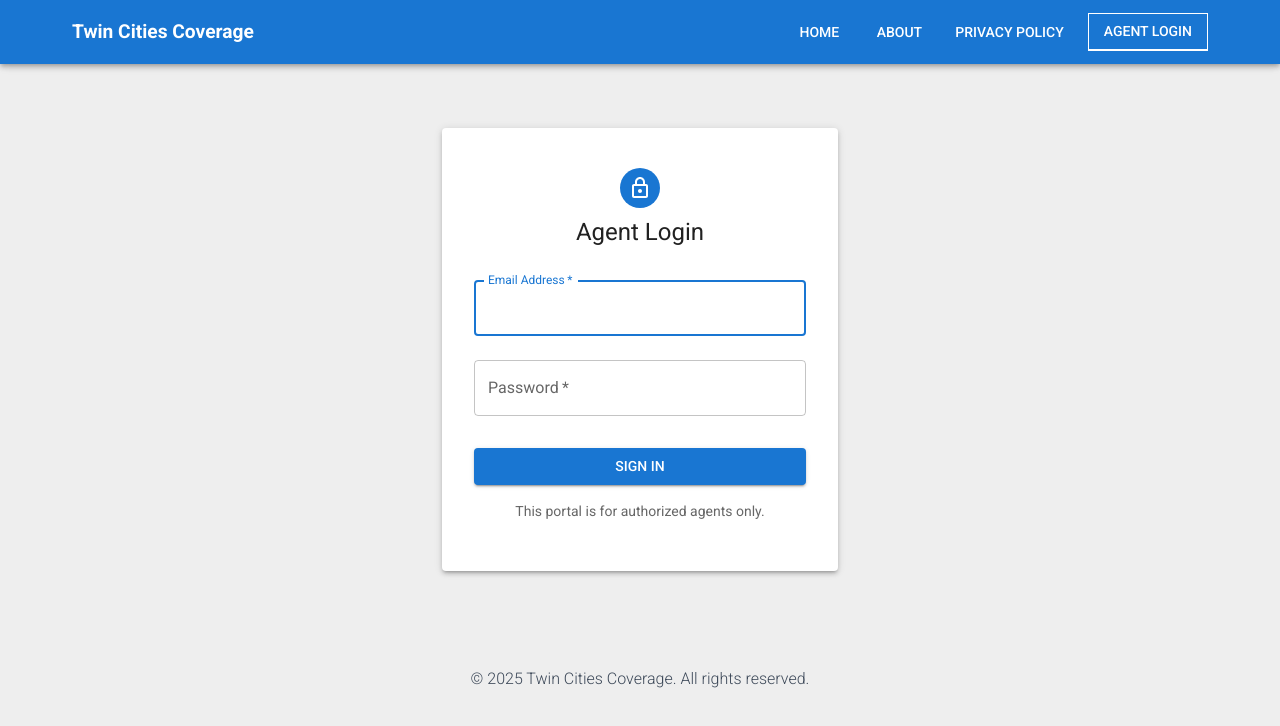
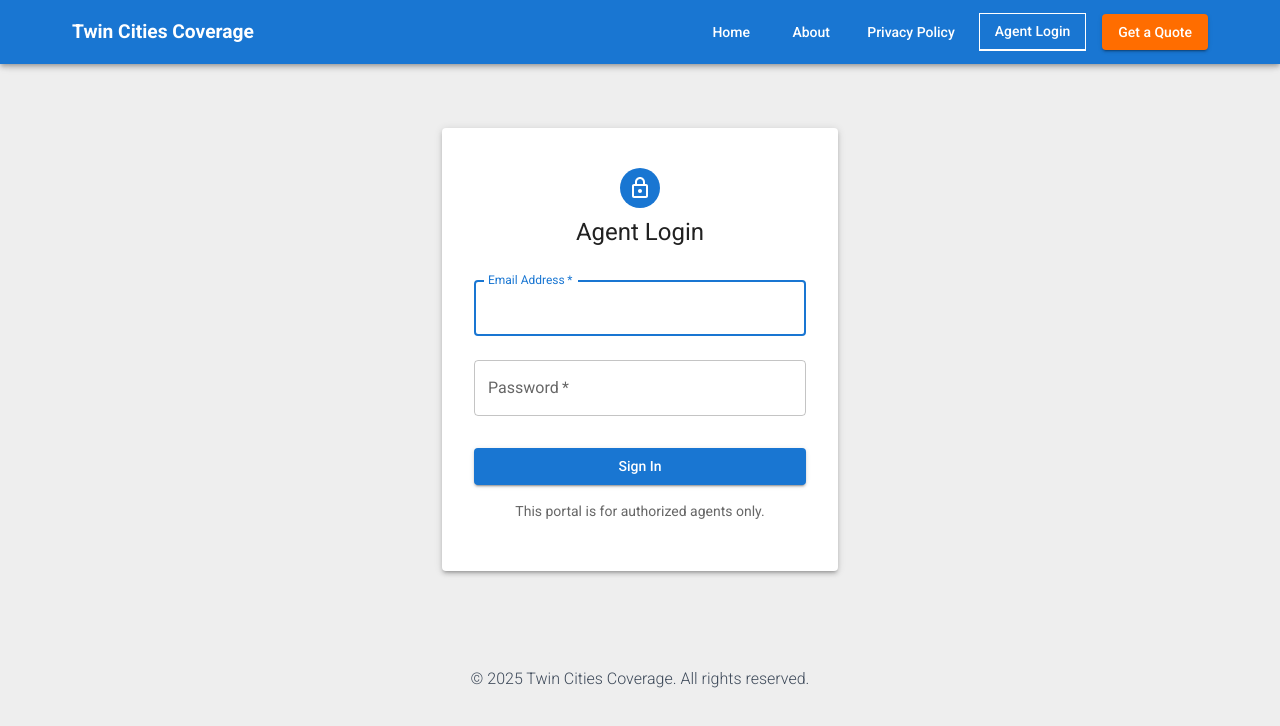
Before and after one commit to jakenelwood/t-c-coverage, a Next.js app: page /login in a window 1280 px wide. Shown: the top 726 px of the page. Built offline with nearby package versions, Linux system fonts and the light colour scheme.

Commit message:
Add Get a Quote button to navbar and custom theme

```diff
--- a/components/Layout.js
+++ b/components/Layout.js
@@ -25,6 +25,15 @@ const NavButton = styled(Button)(({ theme }) => ({
   margin: theme.spacing(0, 1),
 }));
 
+const QuoteButton = styled(Button)(({ theme }) => ({
+  color: 'white',
+  margin: theme.spacing(0, 1),
+  backgroundColor: theme.palette.secondary.main,
+  '&:hover': {
+    backgroundColor: theme.palette.secondary.dark,
+  }
+}));
+
 const LogoButton = styled(Button)(({ theme }) => ({
   color: 'white',
   fontSize: '1.2rem',
@@ -35,7 +44,7 @@ const LogoButton = styled(Button)(({ theme }) => ({
   }
 }));
 
-export default function Layout({ children }) {
+export default function Layout({ children, onQuoteClick }) {
   const [drawerOpen, setDrawerOpen] = useState(false);
   const theme = useTheme();
   const isMobile = useMediaQuery(theme.breakpoints.down('md'));
@@ -48,6 +57,13 @@ export default function Layout({ children }) {
   const handleNavigation = (path) => {
     router.push(path);
     setDrawerOpen(false);
+  };
+
+  const handleQuoteClick = () => {
+    if (onQuoteClick) {
+      setDrawerOpen(false);
+      onQuoteClick();
+    }
   };
 
   const menuItems = [
@@ -101,6 +117,13 @@ export default function Layout({ children }) {
                     </NavButton>
                   </Link>
                 ))}
+                <QuoteButton
+                  variant="contained"
+                  color="secondary"
+                  onClick={handleQuoteClick}
+                >
+                  Get a Quote
+                </QuoteButton>
               </Box>
             )}
           </Container>
@@ -144,6 +167,21 @@ export default function Layout({ children }) {
               </ListItemButton>
             </ListItem>
           ))}
+          <ListItem disablePadding>
+            <ListItemButton
+              onClick={handleQuoteClick}
+              sx={{
+                py: 2,
+                backgroundColor: theme.palette.secondary.main,
+                color: 'white',
+                '&:hover': {
+                  backgroundColor: theme.palette.secondary.dark,
+                }
+              }}
+            >
+              <ListItemText primary="Get a Quote" />
+            </ListItemButton>
+          </ListItem>
         </List>
       </Drawer>
 
--- a/pages/_app.js
+++ b/pages/_app.js
@@ -19,34 +19,15 @@ import App from "next/app";
 import Head from "next/head";
 import {
   ThemeProvider,
-  createTheme,
   StyledEngineProvider,
 } from "@mui/material/styles";
 
 import "/styles/scss/nextjs-material-kit-pro.scss";
-
 import "/styles/css/react-demo.css";
-
 import "animate.css/animate.min.css";
 
-const theme = createTheme({
-  components: {
-    MuiSelect: {
-      defaultProps: {
-        variant: "standard",
-      },
-    },
-    MuiTab: {
-      styleOverrides: {
-        root: {
-          "&.Mui-selected": {
-            color: "#fff !important",
-          },
-        },
-      },
-    },
-  },
-});
+// Import custom theme
+import theme from '../theme/theme';
 
 export default class MyApp extends App {
   componentDidMount() {
--- a/pages/index.js
+++ b/pages/index.js
@@ -211,7 +211,7 @@ export default function LandingPage() {
   );
 
   return (
-    <Layout>
+    <Layout onQuoteClick={handleFormDialogOpen}>
       {/* Hero Section */}
       <HeroSection>
         <Container maxWidth="lg">
--- a/pages/login.js
+++ b/pages/login.js
@@ -25,6 +25,11 @@ export default function LoginPage() {
   });
   const [error, setError] = useState('');
   const [loading, setLoading] = useState(false);
+
+  // Function to redirect to home page with form dialog open
+  const handleQuoteClick = () => {
+    router.push('/');
+  };
 
   const handleChange = (e) => {
     setFormData({
@@ -59,7 +64,7 @@ export default function LoginPage() {
   };
 
   return (
-    <Layout>
+    <Layout onQuoteClick={handleQuoteClick}>
       <Container maxWidth="xs" sx={{ my: 8 }}>
         <Paper elevation={3} sx={{ p: 4 }}>
           <Box
--- /dev/null
+++ b/theme/theme.js
@@ -0,0 +1,57 @@
+import { createTheme } from '@mui/material/styles';
+
+// Create a theme instance.
+const theme = createTheme({
+  palette: {
+    primary: {
+      main: '#1976d2', // Blue
+      light: '#4791db',
+      dark: '#115293',
+      contrastText: '#fff',
+    },
+    secondary: {
+      main: '#ff6d00', // Orange
+      light: '#ff943d',
+      dark: '#c43e00',
+      contrastText: '#fff',
+    },
+    error: {
+      main: '#f44336',
+    },
+    background: {
+      default: '#fff',
+    },
+  },
+  typography: {
+    fontFamily: [
+      'Roboto',
+      '"Helvetica Neue"',
+      'Arial',
+      'sans-serif',
+    ].join(','),
+    h1: {
+      fontWeight: 600,
+    },
+    h2: {
+      fontWeight: 500,
+    },
+    h3: {
+      fontWeight: 500,
+    },
+    button: {
+      textTransform: 'none',
+      fontWeight: 500,
+    },
+  },
+  components: {
+    MuiButton: {
+      styleOverrides: {
+        root: {
+          borderRadius: 4,
+        },
+      },
+    },
+  },
+});
+
+export default theme;
```
Also changed, not shown: pages/about.js (+9 -1 lines), pages/privacy.js (+9 -1 lines).
